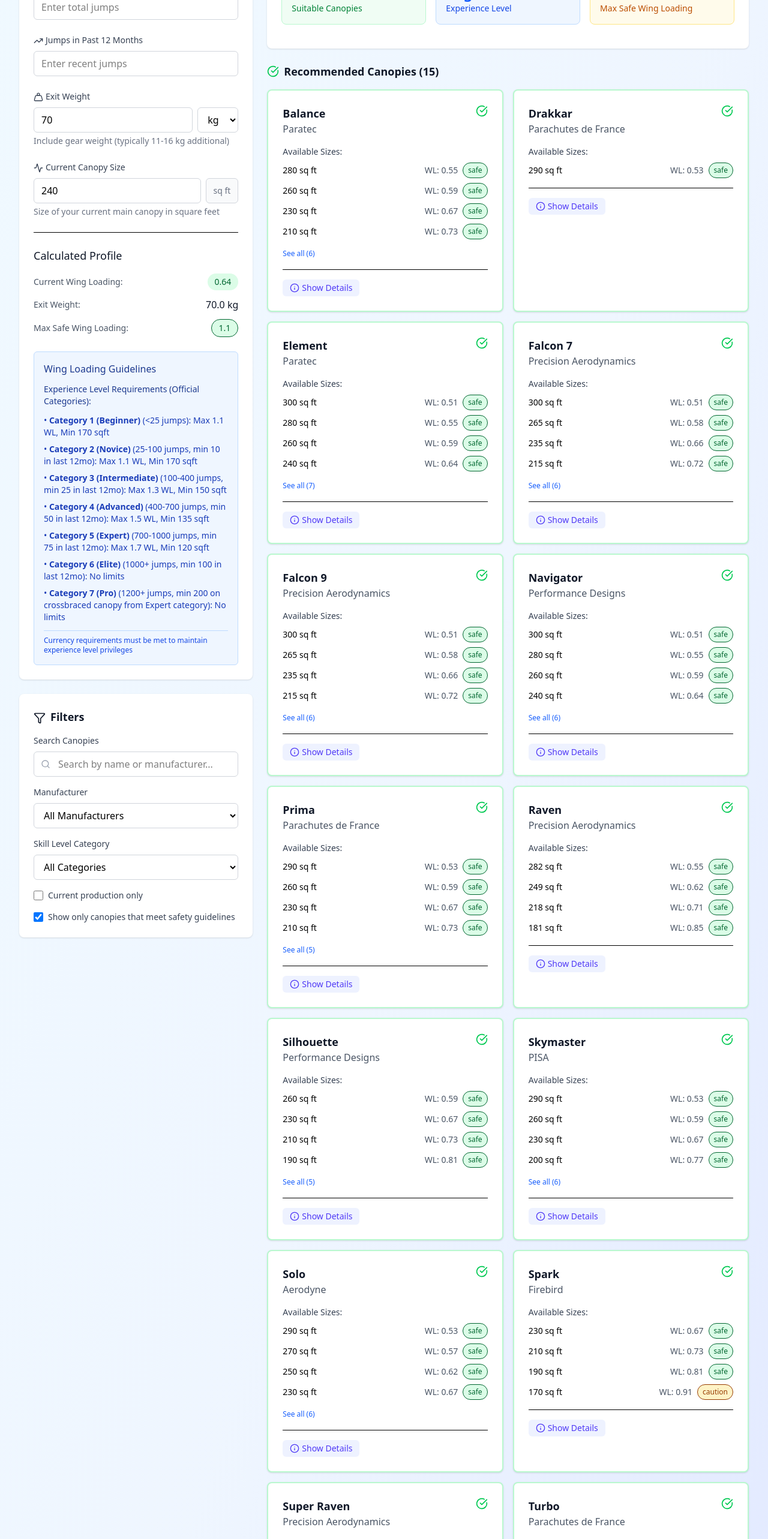
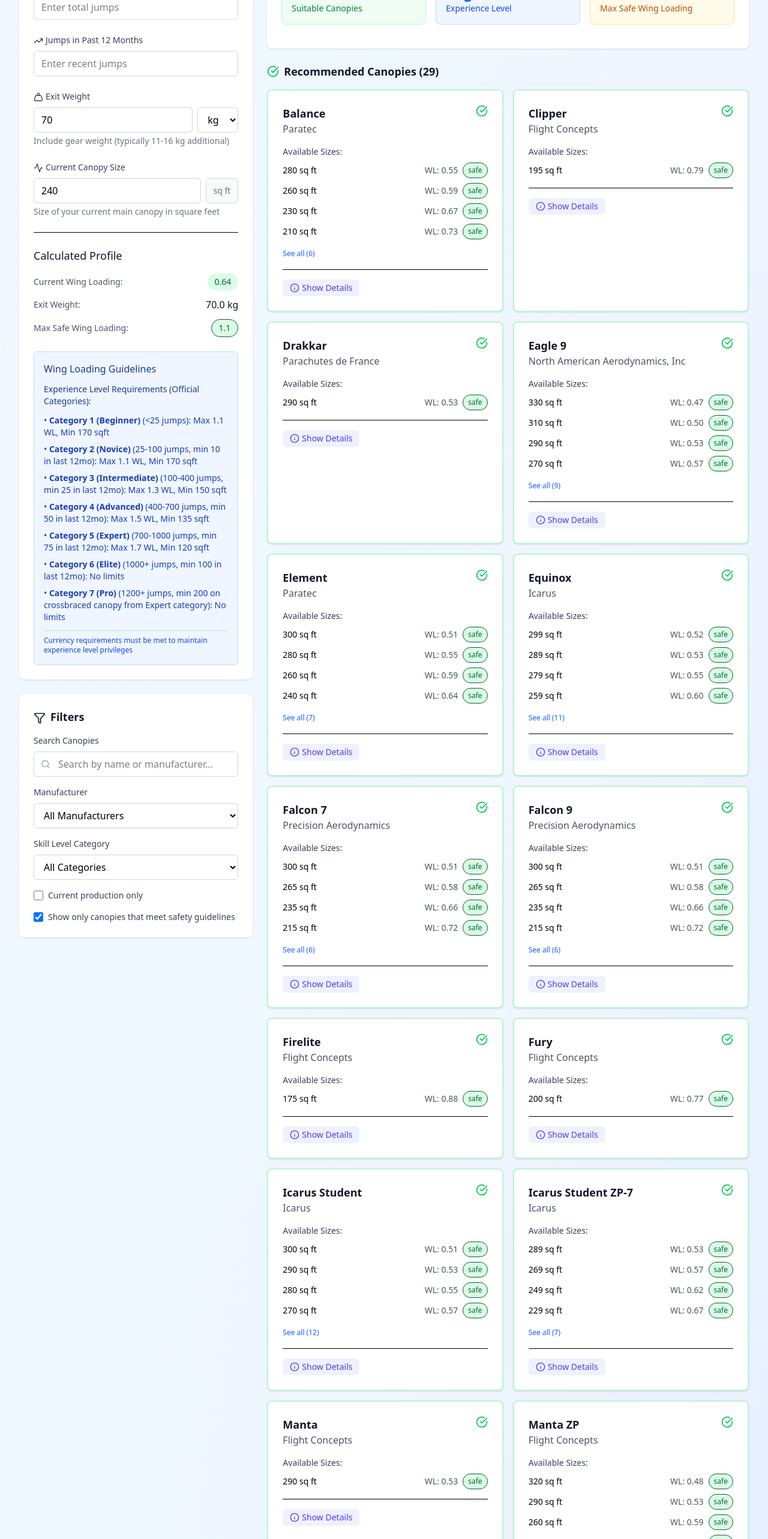
Before and after one commit to TessaVos/canopydb, a Next.js app: page / in a window 1280 px wide. Shown: the part 234-2800 px from the top of the page at 60% size. Built offline with nearby package versions, Linux system fonts and the light colour scheme.

Commit message:
Add new canopy entries for Maverick, Startrac, Fury, Firelite, Cricket, Sharpchuter, Raider, Maverone, Clipper, Manta, Manta ZP, Icarus Student ZP-7, Icarus Student, Equinox, Zepo Student, ZP, Eagle 7, and Eagle 9; update manufacturer data

```diff
--- a/src/data/canopyData.ts
+++ b/src/data/canopyData.ts
@@ -140,12 +140,191 @@
     "category": 1
   },
   {
+    "id": "c9a6d2f2-83d6-4ef0-83eb-3f3f3fbaec0d",
+    "name": "Maverick",
+    "cells": 7,
+    "lastYearOfProduction": "Unknown",
+    "manufacturerId": "d37d1cfc-46b5-4ee7-a607-cb8ea5cc640a",
+    "availableSizes": [200],
+    "crossbraced": false,
+    "category": 1
+  },
+  {
+    "id": "761945a5-8c75-42ea-ac40-d15c70281585",
+    "name": "Startrac",
+    "cells": 7,
+    "lastYearOfProduction": "Unknown",
+    "manufacturerId": "d37d1cfc-46b5-4ee7-a607-cb8ea5cc640a",
+    "availableSizes": [245, 265, 290],
+    "crossbraced": false,
+    "category": 1
+  },
+  {
+    "id": "ecf17c51-4a63-4ba1-bdf9-839d23debe62",
+    "name": "Fury",
+    "cells": 7,
+    "lastYearOfProduction": "Unknown",
+    "manufacturerId": "d37d1cfc-46b5-4ee7-a607-cb8ea5cc640a",
+    "availableSizes": [200],
+    "crossbraced": false,
+    "category": 1
+  },
+  {
+    "id": "3fe96f23-71a0-4ab1-aee1-2cfe7afc88e6",
+    "name": "Firelite",
+    "cells": 7,
+    "lastYearOfProduction": "Unknown",
+    "manufacturerId": "d37d1cfc-46b5-4ee7-a607-cb8ea5cc640a",
+    "availableSizes": [175],
+    "crossbraced": false,
+    "category": 1
+  },
+  {
+    "id": "dcec712c-0662-4138-800e-7b933b4b0c09",
+    "name": "Cricket",
+    "cells": 7,
+    "lastYearOfProduction": "Unknown",
+    "manufacturerId": "d37d1cfc-46b5-4ee7-a607-cb8ea5cc640a",
+    "availableSizes": [145],
+    "crossbraced": false,
+    "category": 1
+  },
+  {
+    "id": "0def664f-0db7-4b52-83d2-39a8e6bf50f0",
+    "name": "Sharpchuter",
+    "cells": 7,
+    "lastYearOfProduction": "Unknown",
+    "manufacturerId": "d37d1cfc-46b5-4ee7-a607-cb8ea5cc640a",
+    "availableSizes": [245],
+    "crossbraced": false,
+    "category": 1
+  },
+  {
+    "id": "85e7f4b8-b12a-4192-8c98-2e31b4567c42",
+    "name": "Raider",
+    "cells": 9,
+    "lastYearOfProduction": "Unknown",
+    "manufacturerId": "d37d1cfc-46b5-4ee7-a607-cb8ea5cc640a",
+    "availableSizes": [220],
+    "crossbraced": false,
+    "category": 1
+  },
+  {
+    "id": "29fc9227-525d-4adc-927d-6ae422328dc3",
+    "name": "Maverone",
+    "cells": 9,
+    "lastYearOfProduction": "Unknown",
+    "manufacturerId": "d37d1cfc-46b5-4ee7-a607-cb8ea5cc640a",
+    "availableSizes": [250],
+    "crossbraced": false,
+    "category": 1
+  },
+  {
+    "id": "1dc58111-eedc-4b5e-bd2b-3f5fceffc8d2",
+    "name": "Clipper",
+    "cells": 9,
+    "lastYearOfProduction": "Unknown",
+    "manufacturerId": "d37d1cfc-46b5-4ee7-a607-cb8ea5cc640a",
+    "availableSizes": [195],
+    "crossbraced": false,
+    "category": 1
+  },
+  {
+    "id": "472444b8-ec1d-4808-8f78-4a3afed2931e",
+    "name": "Manta",
+    "cells": 9,
+    "lastYearOfProduction": "Unknown",
+    "manufacturerId": "d37d1cfc-46b5-4ee7-a607-cb8ea5cc640a",
+    "availableSizes": [290],
+    "crossbraced": false,
+    "category": 1
+  },
+  {
+    "id": "7b932a96-dd67-4089-9fef-2401768d0b70",
+    "name": "Manta ZP",
+    "cells": 9,
+    "lastYearOfProduction": "Unknown",
+    "manufacturerId": "d37d1cfc-46b5-4ee7-a607-cb8ea5cc640a",
+    "availableSizes": [185, 200, 230, 260, 290, 320],
+    "crossbraced": false,
+    "category": 1
+  },
+  {
     "id": "f4c8a620-a4a7-4458-a8d7-69361614279a",
     "name": "Element",
     "cells": 9,
     "firstYearOfProduction": "1996",
     "manufacturerId": "b21ab5a5-a927-4a1f-a671-1f214be4c707",
     "availableSizes": [180, 200, 220, 240, 260, 280, 300],
+    "crossbraced": false,
+    "category": 1
+  },
+  {
+    "id": "ce560fb8-e3b7-4471-a158-f2016e820d84",
+    "name": "Icarus Student ZP-7",
+    "cells": 7,
+    "lastYearOfProduction": "Unknown",
+    "manufacturerId": "70f114ea-8010-4b7b-b324-d54a07c0e824",
+    "availableSizes": [169, 189, 209, 229, 249, 269, 289],
+    "crossbraced": false,
+    "category": 1
+  },
+  {
+    "id": "7a0d9e0e-731c-427c-93cd-0e45dab00f38",
+    "name": "Icarus Student",
+    "cells": 9,
+    "lastYearOfProduction": "Unknown",
+    "manufacturerId": "70f114ea-8010-4b7b-b324-d54a07c0e824",
+    "availableSizes": [190, 200, 210, 220, 230, 240, 250, 260, 270, 280, 290, 300],
+    "crossbraced": false,
+    "category": 1
+  },
+  {
+    "id": "e6175333-b0e7-4467-b3a6-271b5777ad6d",
+    "name": "Equinox",
+    "cells": 9,
+    "manufacturerId": "70f114ea-8010-4b7b-b324-d54a07c0e824",
+    "availableSizes": [189, 199, 209, 219, 229, 239, 249, 259, 279, 289, 299],
+    "crossbraced": false,
+    "category": 1
+  },
+  {
+    "id": "b2f7f199-725f-4c97-b1fc-755cb3b55ce9",
+    "name": "Zepo Student",
+    "cells": 9,
+    "lastYearOfProduction": "Unknown",
+    "manufacturerId": "5f2bb198-0380-41b6-a89d-79fa207f4b8d",
+    "availableSizes": [],
+    "crossbraced": false,
+    "category": 1
+  },
+  {
+    "id": "ea49a732-2153-4d2c-a9ce-94360f37c226",
+    "name": "ZP",
+    "cells": 9,
+    "lastYearOfProduction": "Unknown",
+    "manufacturerId": "5f2bb198-0380-41b6-a89d-79fa207f4b8d",
+    "availableSizes": [],
+    "crossbraced": false,
+    "category": 1
+  },
+  {
+    "id": "9f132aaf-92c0-4140-a193-cbcf863c2c09",
+    "name": "Eagle 7",
+    "cells": 7,
+    "lastYearOfProduction": "Unknown",
+    "manufacturerId": "3a913288-da22-4493-9dd4-f86989b18419",
+    "availableSizes": [],
+    "crossbraced": false,
+    "category": 1
+  },
+  {
+    "id": "308503b6-be18-456d-a50a-b964ba266397",
+    "name": "Eagle 9",
+    "cells": 9,
+    "lastYearOfProduction": "Unknown",
+    "manufacturerId": "3a913288-da22-4493-9dd4-f86989b18419",
+    "availableSizes": [110, 130, 150, 170, 190, 210, 230, 250, 270, 290, 310, 330],
     "crossbraced": false,
     "category": 1
   },
@@ -325,5 +504,30 @@
     "country": "Germany",
     "shortname": "Paratec",
     "url": "https://paratec.de"
+  },
+  {
+    "id": "d37d1cfc-46b5-4ee7-a607-cb8ea5cc640a",
+    "name": "Flight Concepts",
+    "country": "United States",
+    "shortname": "Flight Concepts",
+  },
+  {
+    "id": "70f114ea-8010-4b7b-b324-d54a07c0e824",
+    "name": "Icarus",
+    "country": "United States",
+    "shortname": "Icarus",
+    "url": "https://icarusworld.net"
+  },
+  {
+    "id": "5f2bb198-0380-41b6-a89d-79fa207f4b8d",
+    "name": "Parachute Systems",
+    "country": "South Africa",
+    "shortname": "PS"
+  },
+  {
+    "id": "3a913288-da22-4493-9dd4-f86989b18419",
+    "name": "North American Aerodynamics, Inc",
+    "country": "United States",
+    "shortname": "NAA"
   }
 ];
```
